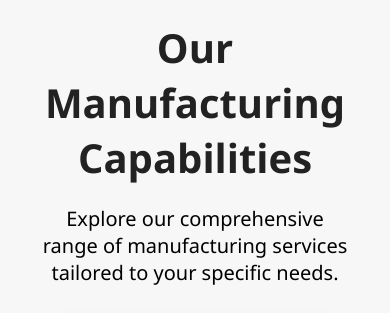
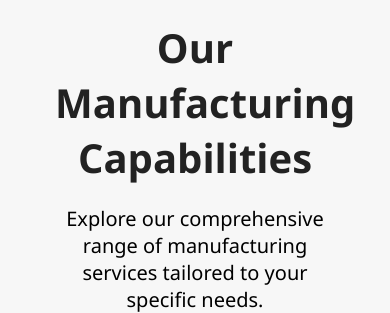
Before and after one commit to Wxn888/navigation-website, a plain HTML site: page index.html in a window 390 px wide. Shown: the top 313 px of the page. Drawn offline with Linux system fonts and the light colour scheme.

Commit message:
修改了 style.css 的hence

```diff
--- a/style.css
+++ b/style.css
@@ -111,7 +111,8 @@
     /* 小屏适配：堆叠布局 */
     @media (max-width: 720px) {
       .hence{
-        width: 90%;
+        width: 80%;
+		text-align:center;
       }
       .slide {
         flex-direction: column;
```
